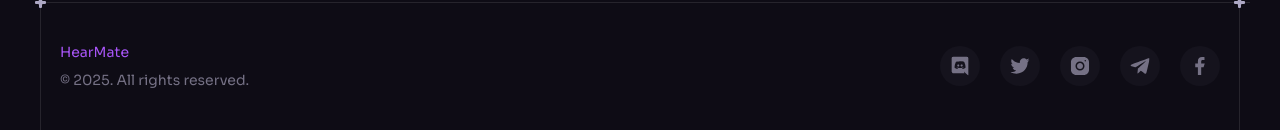
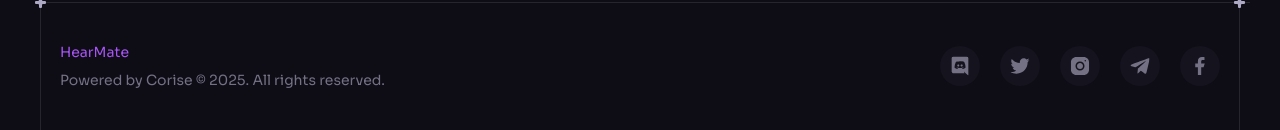
Before and after one commit to saimdev/hearmate, a React (Vite) app: page / in a window 1280 px wide. Shown: the part 7738-7868 px from the top of the page. Built offline with nearby package versions, Linux system fonts and the light colour scheme.

Commit message:
HearMate Website Updated

```diff
--- a/src/components/Footer.jsx
+++ b/src/components/Footer.jsx
@@ -10,7 +10,8 @@ const Footer = () => {
             <span className="text-purple-500">HearMate</span>
           </p>
           <p className="caption text-n-4 lg:block">
-            © {new Date().getFullYear()}. All rights reserved.
+            Powered by <a href="https://www.thecorise.com">Corise</a> ©{" "}
+            {new Date().getFullYear()}. All rights reserved.
           </p>
         </div>
 
```
